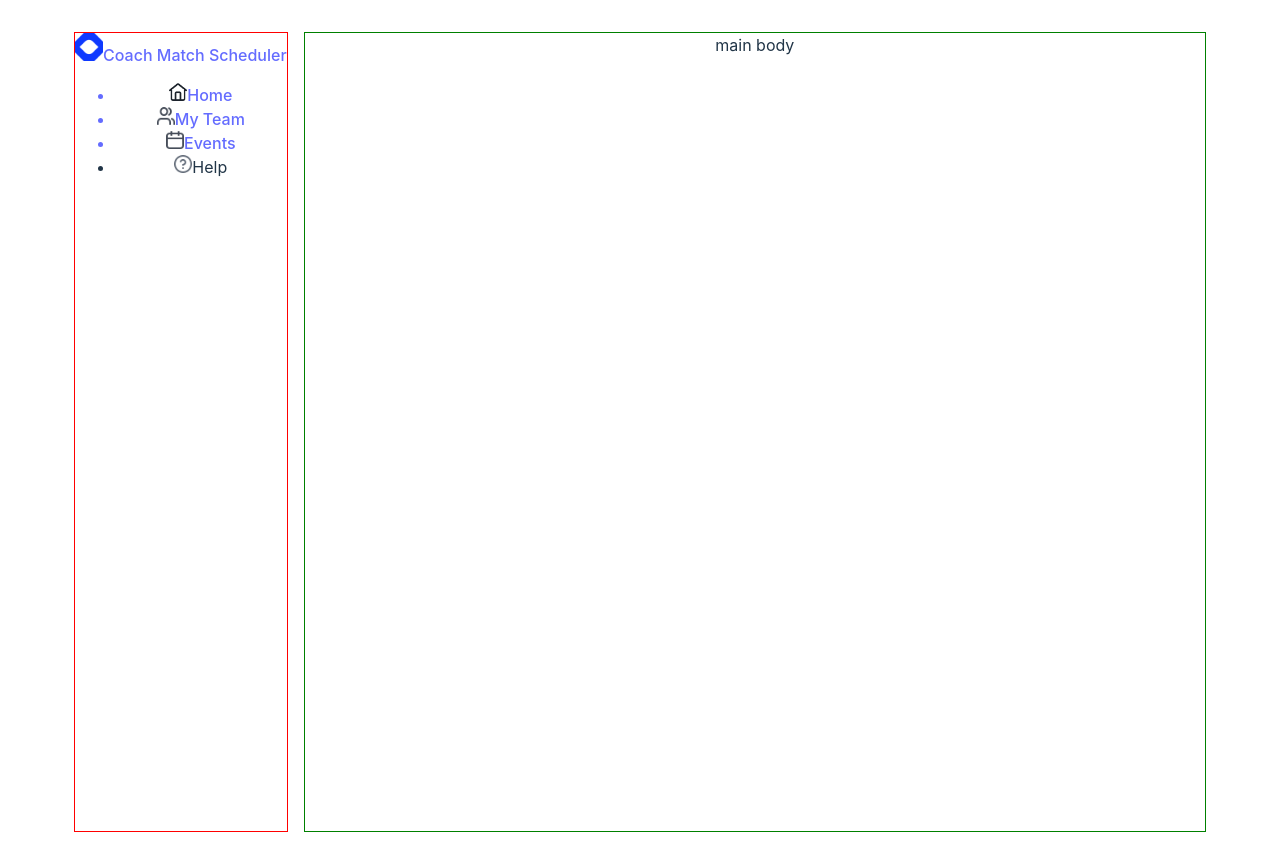
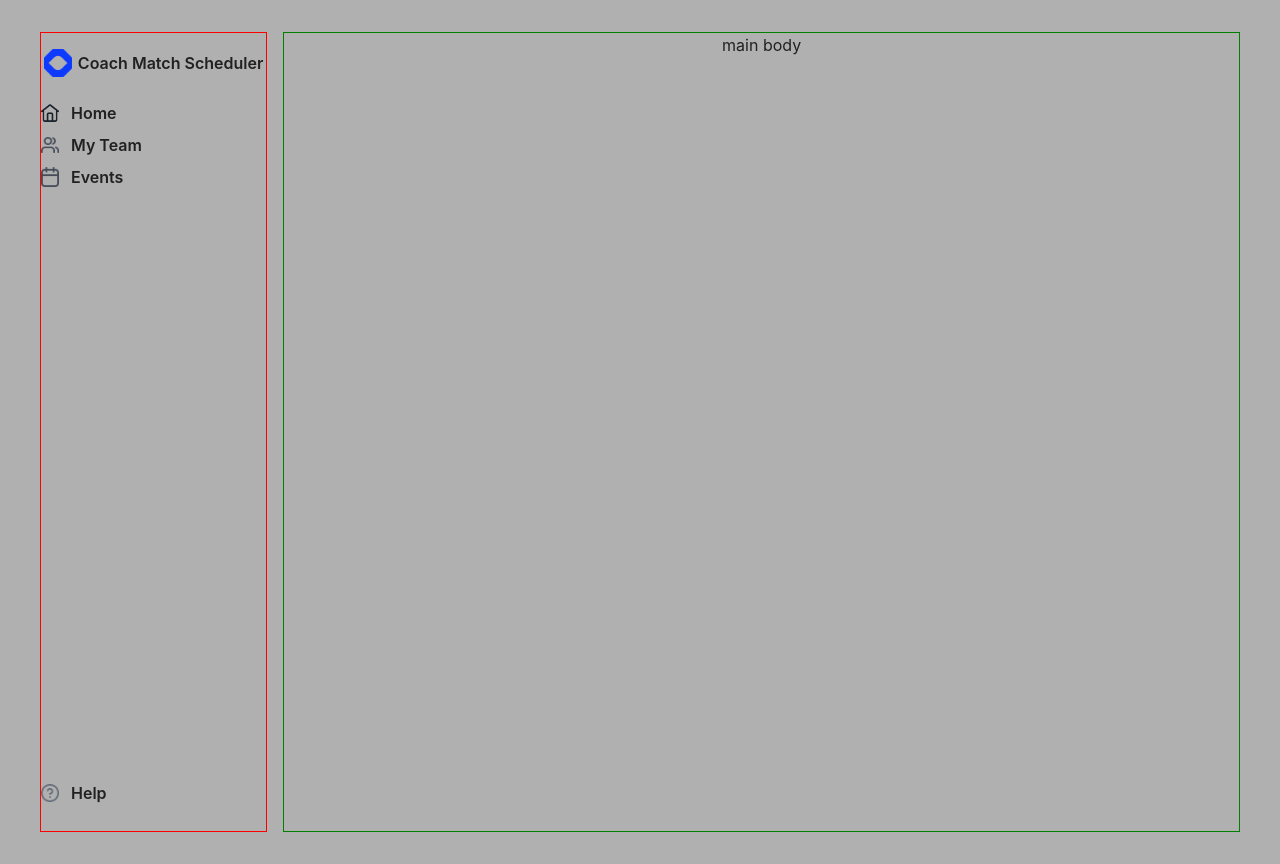
Before and after one commit to zainsadaqat/coach-match-scheduler, a React (Vite) app in the folder frontend/: page / in a window 1280 px wide. Built offline with nearby package versions, Linux system fonts and the light colour scheme.

Commit message:
Add tailwind required boilerplate code

```diff
--- a/frontend/src/index.css
+++ b/frontend/src/index.css
@@ -1,11 +1,13 @@
+@tailwind base;
+@tailwind components;
+@tailwind utilities;
+
 :root {
   font-family: Inter, system-ui, Avenir, Helvetica, Arial, sans-serif;
-  line-height: 1.5;
-  font-weight: 400;
 
   color-scheme: light dark;
-  color: rgba(255, 255, 255, 0.87);
-  background-color: #242424;
+  color: rgba(12, 12, 12, 0.87);
+  background-color: #b0b0b0;
 
   font-synthesis: none;
   text-rendering: optimizeLegibility;
@@ -13,57 +15,3 @@
   -moz-osx-font-smoothing: grayscale;
   -webkit-text-size-adjust: 100%;
 }
-
-a {
-  font-weight: 500;
-  color: #646cff;
-  text-decoration: inherit;
-}
-a:hover {
-  color: #535bf2;
-}
-
-body {
-  margin: 0;
-  display: flex;
-  place-items: center;
-  min-width: 320px;
-  min-height: 100vh;
-}
-
-h1 {
-  font-size: 3.2em;
-  line-height: 1.1;
-}
-
-button {
-  border-radius: 8px;
-  border: 1px solid transparent;
-  padding: 0.6em 1.2em;
-  font-size: 1em;
-  font-weight: 500;
-  font-family: inherit;
-  background-color: #1a1a1a;
-  cursor: pointer;
-  transition: border-color 0.25s;
-}
-button:hover {
-  border-color: #646cff;
-}
-button:focus,
-button:focus-visible {
-  outline: 4px auto -webkit-focus-ring-color;
-}
-
-@media (prefers-color-scheme: light) {
-  :root {
-    color: #213547;
-    background-color: #ffffff;
-  }
-  a:hover {
-    color: #747bff;
-  }
-  button {
-    background-color: #f9f9f9;
-  }
-}
```
